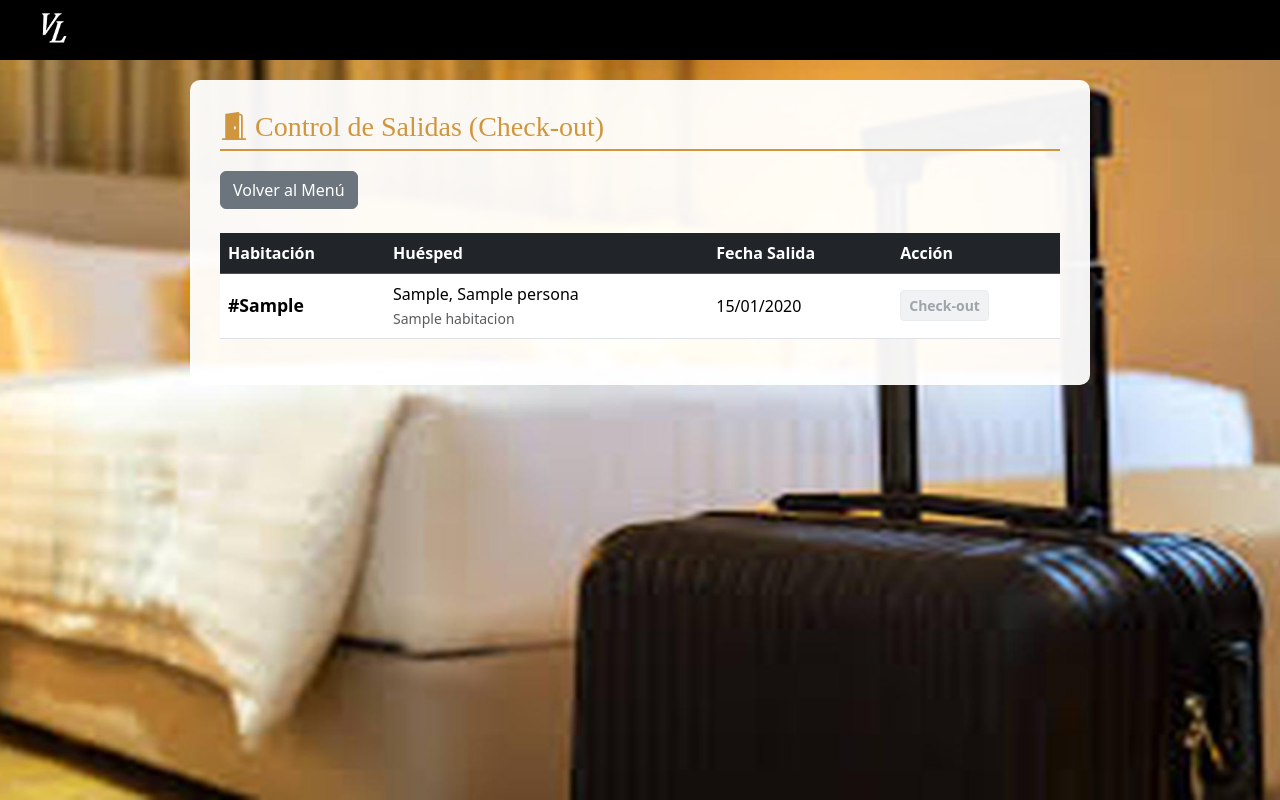
After one commit to virginialatanzi01/SGDPV, a Flask app: template templates/admin_checkout_list.html in a window 1280 px wide. The commit adds this page. Run offline with Flask 3, Linux system fonts and the light colour scheme; the template is opened without the code that fills it: values that come from a table or form of the project are taken from there, others are empty; tables that the repository leaves empty hold one stand-in row (values such as "Sample post").

Commit message:
Listo check-out

```diff
--- a/app.py
+++ b/app.py
@@ -579,5 +579,43 @@ def mis_consumos(estadia_id):
                            consumos=consumos,
                            total=total_consumos)
 
+
+@app.route('/admin/checkout')
+def admin_checkout_list():
+    persona_logueada = obtener_persona_logueada()
+    if not persona_logueada or persona_logueada.tipo_persona != 'administrador':
+        return render_template('mensaje.html', mensaje='Acceso denegado')
+    from entity_models.estadia_model import Estadia
+    estadias = Estadia.query.filter_by(estado='En curso').order_by(Estadia.fecha_egreso).all()
+    hoy = date.today()
+    return render_template('admin_checkout_list.html',
+                           persona_logueada=persona_logueada,
+                           estadias=estadias,
+                           hoy=hoy)
+
+@app.route('/admin/procesar_checkout/<int:estadia_id>', methods=['GET', 'POST'])
+def admin_procesar_checkout(estadia_id):
+    persona_logueada = obtener_persona_logueada()
+    if not persona_logueada or persona_logueada.tipo_persona != 'administrador':
+        return redirect(url_for('login'))
+    estadia = EstadiaLogic.get_one_estadia(estadia_id)
+    total_consumos = sum(c.cantidad * c.precio_unitario_historico for c in estadia.consumos)
+    total_a_cobrar = total_consumos
+    if request.method == 'POST':
+        exito, mensaje = EstadiaLogic.realizar_checkout(estadia_id)
+        if exito:
+            return render_template('mensaje.html',
+                                   mensaje="Check-out realizado correctamente. Habitación liberada.",
+                                   url_volver=url_for('home'),
+                                   texto_boton="Volver al Menú Principal")
+        else:
+            return render_template('mensaje.html', mensaje=mensaje)
+
+    return render_template('admin_checkout_process.html',
+                           persona_logueada=persona_logueada,
+                           estadia=estadia,
+                           total_consumos=total_consumos,
+                           total_a_cobrar=total_a_cobrar)
+
 if __name__ == '__main__':
     app.run(debug=True)
--- /dev/null
+++ b/templates/admin_checkout_list.html
@@ -0,0 +1,102 @@
+<!DOCTYPE html>
+<html lang="en">
+<head>
+    <meta charset="UTF-8">
+    <title>Check-out - VL Alojamientos</title>
+    <link href="https://cdn.jsdelivr.net/npm/bootstrap@5.3.2/dist/css/bootstrap.min.css" rel="stylesheet">
+    <link rel="stylesheet" href="https://cdn.jsdelivr.net/npm/bootstrap-icons@1.11.1/font/bootstrap-icons.css">
+    <style>
+        body {
+            margin: 0;
+            padding: 0;
+            background-image: url("{{ url_for('static', filename='hotel_fondo.jpeg') }}");
+            background-size: cover;
+            background-position: center;
+            background-attachment: fixed;
+            min-height: 100vh;
+            padding-top: 80px;
+        }
+        .container { max-width: 900px; background-color: rgba(255, 255, 255, 0.95); padding: 30px; border-radius: 10px; }
+        .section-header { color: #D0963E; font-family: 'Cambria Math', serif; border-bottom: 2px solid #D0963E; padding-bottom: 5px; margin-bottom: 20px;}
+
+        .btn-checkout {
+            background-color: #dc3545;
+            color: white;
+            font-weight: bold;
+            border: none;
+        }
+        .btn-checkout:hover { background-color: #bb2d3b; color: white; }
+        .btn-checkout:disabled {
+            background-color: #e9ecef;
+            color: #6c757d;
+            border: 1px solid #dee2e6;
+            cursor: not-allowed;
+        }
+
+        .badge-hoy { background-color: #198754; color: white; font-size: 0.8em; margin-left: 5px;}
+        .hab-number { font-weight: bold; font-size: 1.1em; }
+    </style>
+</head>
+<body>
+    <div style="background-color: black; height: 60px; width: 100%; position: fixed; top: 0; z-index: 1000; display: flex; align-items: center; padding-left: 20px;">
+        <a href="{{ url_for('home') }}">
+            <img src="{{ url_for('static', filename='hotel_logo_secundario.png') }}" alt="Logo" style="height: 50px;">
+        </a>
+    </div>
+
+    <div class="container">
+        <h3 class="section-header"><i class="bi bi-door-open-fill"></i> Control de Salidas (Check-out)</h3>
+
+        <a href="{{ url_for('home') }}" class="btn btn-secondary mb-4">Volver al Menú</a>
+
+        {% if estadias %}
+            <div class="table-responsive">
+                <table class="table table-hover align-middle">
+                    <thead class="table-dark">
+                        <tr>
+                            <th>Habitación</th>
+                            <th>Huésped</th>
+                            <th>Fecha Salida</th>
+                            <th>Acción</th>
+                        </tr>
+                    </thead>
+                    <tbody>
+                        {% for e in estadias %}
+                        <tr>
+                            <td><span class="hab-number">#{{ e.habitacion.nro_habitacion }}</span></td>
+                            <td>
+                                {{ e.persona.apellido }}, {{ e.persona.nombre }}<br>
+                                <small class="text-muted">{{ e.tipo_habitacion.denominacion }}</small>
+                            </td>
+                            <td>
+                                {{ e.fecha_egreso.strftime('%d/%m/%Y') }}
+                                {% if e.fecha_egreso == hoy %}
+                                    <span class="badge badge-hoy">HOY</span>
+                                {% endif %}
+                            </td>
+                            <td>
+                                {% if e.fecha_egreso == hoy %}
+                                    <a href="{{ url_for('admin_procesar_checkout', estadia_id=e.id) }}"
+                                       class="btn btn-sm btn-checkout"
+                                       onclick="return confirm('¿Iniciar proceso de salida para Habitación #{{ e.habitacion.nro_habitacion }}?');">
+                                        <i class="bi bi-box-arrow-right"></i> Check-out
+                                    </a>
+                                {% else %}
+                                    <button class="btn btn-sm btn-checkout" disabled title="Solo disponible en la fecha de egreso">
+                                        Check-out
+                                    </button>
+                                {% endif %}
+                            </td>
+                        </tr>
+                        {% endfor %}
+                    </tbody>
+                </table>
+            </div>
+        {% else %}
+            <div class="alert alert-info text-center">
+                <i class="bi bi-info-circle"></i> No hay habitaciones ocupadas ("En curso") actualmente.
+            </div>
+        {% endif %}
+    </div>
+</body>
+</html>
--- a/templates/home.html
+++ b/templates/home.html
@@ -177,7 +177,7 @@
                 <button class="button button-admin">Enviar recordatorios</button>
                 <a href="{{ url_for('admin_checkin') }}" class="button button-check-in">Check-in</a>
                 <a href="{{ url_for('admin_cargar_servicios') }}" class="button button-admin">Añadir servicios</a>
-                <button class="button button-check-out">Check-out</button>
+                <a href="{{ url_for('admin_checkout_list') }}" class="button button-check-out">Check-out</a>
                 <button class="button button-admin">Reportes</button>
                 <a href="{{ url_for('read_datos_persona', id=persona_logueada.id) }}" class="button button-mi-cuenta">Mi cuenta</a>
             {% endif %}
```
Also changed, not shown: data/data_estadia.py (+17 -0 lines), db_pruebas/seed_checkout.py (added, +92 -0 lines), logic/estadia_logic.py (+14 -0 lines), templates/admin_checkout_process.html (added, +140 -0 lines).
